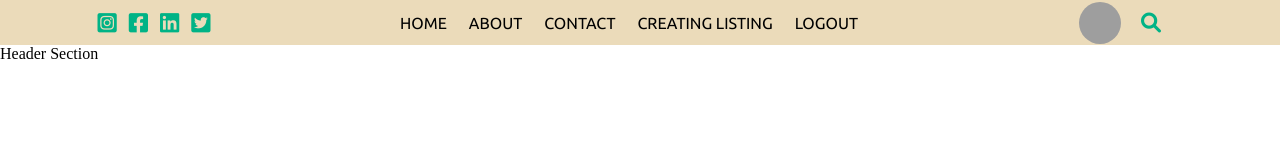
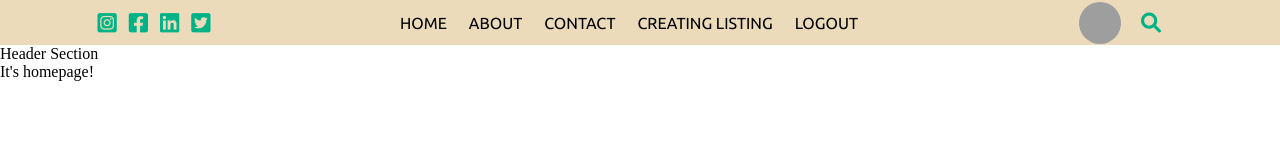
Before and after one commit to viettu2k/react-listing-app, a React (Create React App) app: page / in a window 1280 px wide. Shown: the top 160 px of the page. Built offline with nearby package versions, Linux system fonts and the light colour scheme; grey boxes are pictures that could not be loaded.

Commit message:
adding Home component

```diff
--- a/src/App.js
+++ b/src/App.js
@@ -1,12 +1,12 @@
 import React from "react";
 import TopBar from "./components/topbar/TopBar";
-import Header from "./components/header/Header";
+import Home from "./pages/homepage/Home";
 
 function App() {
   return (
     <div className="App">
       <TopBar />
-      <Header />
+      <Home />
     </div>
   );
 }
--- /dev/null
+++ b/src/pages/homepage/Home.jsx
@@ -0,0 +1,12 @@
+import React from "react";
+import Header from "../../components/header/Header";
+import "./Home.css";
+
+export default function Home() {
+  return (
+    <div className="home-page">
+      <Header />
+      <p>It's homepage!</p>
+    </div>
+  );
+}
```
Also changed, not shown: src/pages/homepage/Home.css (added).
